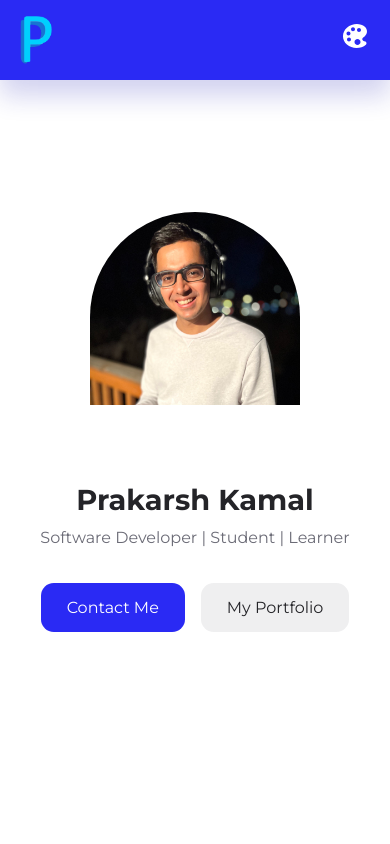
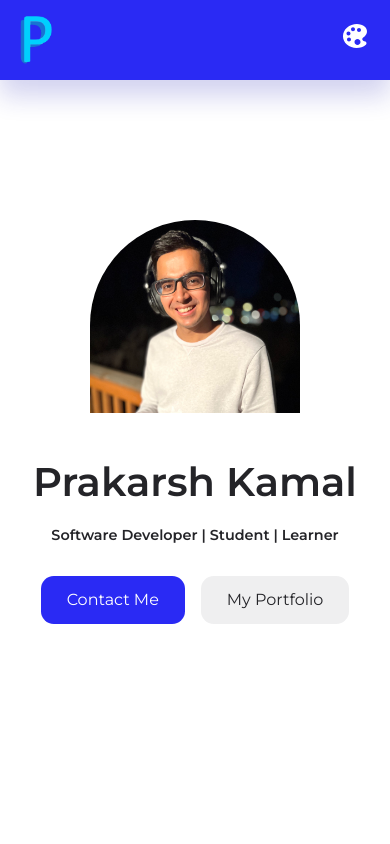
Before and after one commit to PrakarshKamal/prakarshkamal.github.io, a React (Create React App) app: page / in a window 390 px wide. Shown: the top 844 px of the page. Built offline with nearby package versions, Linux system fonts and the light colour scheme.

Commit message:
update styles

```diff
--- a/src/sections/header/Header.css
+++ b/src/sections/header/Header.css
@@ -19,13 +19,20 @@ header {
   height: 22rem;
   border-radius: 9rem 9rem 2rem 2rem;
   overflow: hidden;
-  /* margin-bottom: 1.5rem; */
 }
 
-.header__container p {
+.header__container h1 {
+  font-size: 3.3rem;
+  font-weight: 600;
+  margin-top: -2rem;
+}
+
+.header__container h5 {
   text-align: center;
   width: 35rem;
-  margin: 0.6rem 0 2rem;
+  font-size: 1.2rem;
+  font-weight: 600;
+  margin: 1.5rem 0 2rem;
 }
 
 .header__cta {
@@ -76,8 +83,13 @@ header {
     max-height: 35vh;
   }
 
-  .header__container p {
+  .header__container h1 {
+    font-size: 2.5rem;
+  }
+
+  .header__container h5 {
     width: 100%;
+    font-size: 0.9rem;
   }
 
   .header__cta {
--- a/src/sections/header/Header.jsx
+++ b/src/sections/header/Header.jsx
@@ -16,8 +16,8 @@ const Header = () => {
         <div className="header__portrait" data-aos="zoom-in">
           <img src={HeaderPortrait} alt="" />
         </div>
-        <h2 data-aos="fade-up">Prakarsh Kamal</h2>
-        <p data-aos="fade-up">Software Developer | Student | Learner</p>
+        <h1 data-aos="fade-up">Prakarsh Kamal</h1>
+        <h5 data-aos="fade-up">Software Developer | Student | Learner</h5>
         <div className="header__cta" data-aos="fade-up">
           <a href="#contact" className="button primary">
             Contact Me
```
